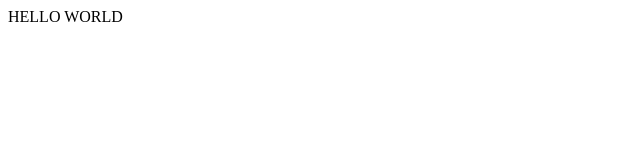
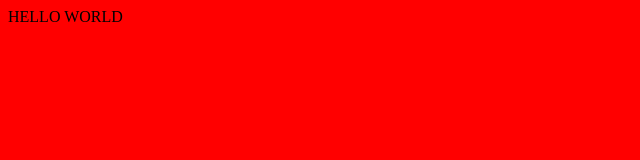
Before and after one commit to narmada248/devopsal3, a plain HTML site: page index.html in a window 1280 px wide. Shown: the whole page, without its empty margins (0-640 px from the left). Drawn offline with Linux system fonts and the light colour scheme.

Commit message:
Update index.html

```diff
--- a/index.html
+++ b/index.html
@@ -1,3 +1,3 @@
-<body color="red">
+<body bgcolor="red">
   <p>HELLO WORLD</p>
 </body>
```
